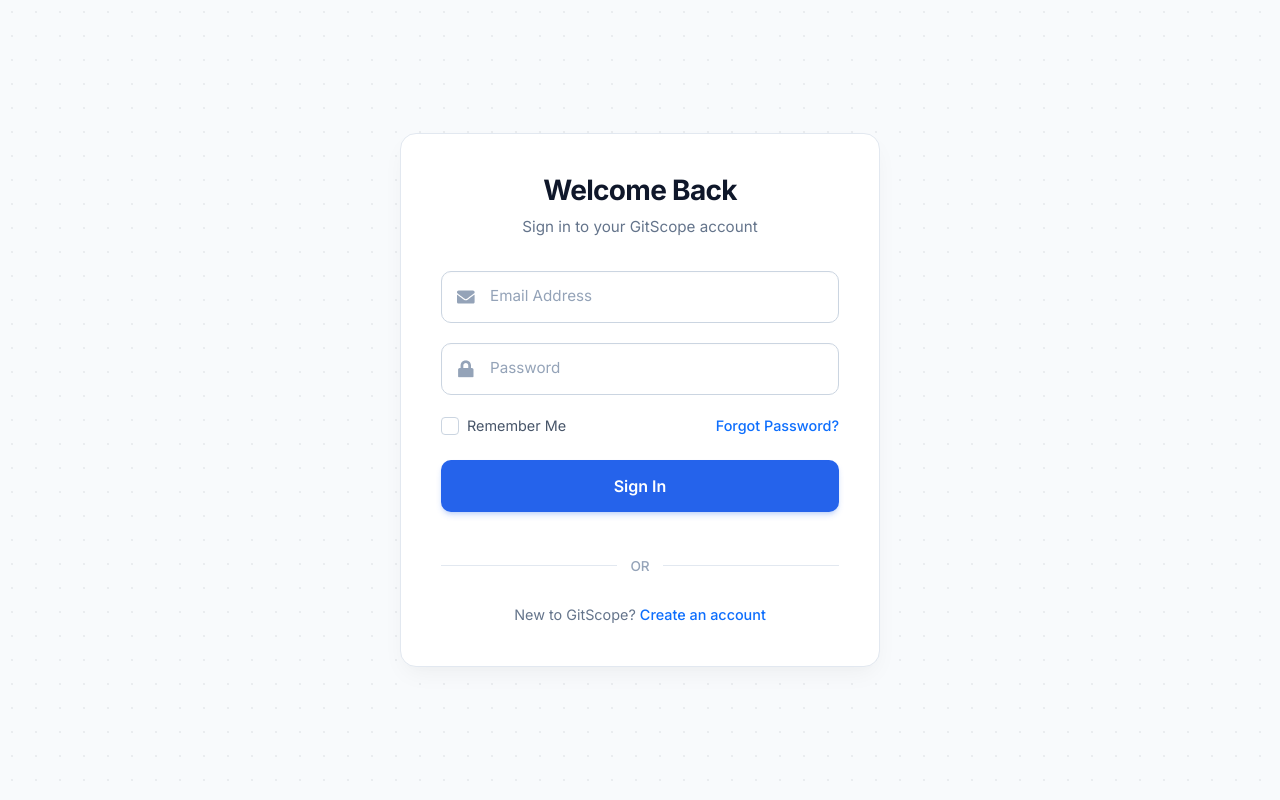
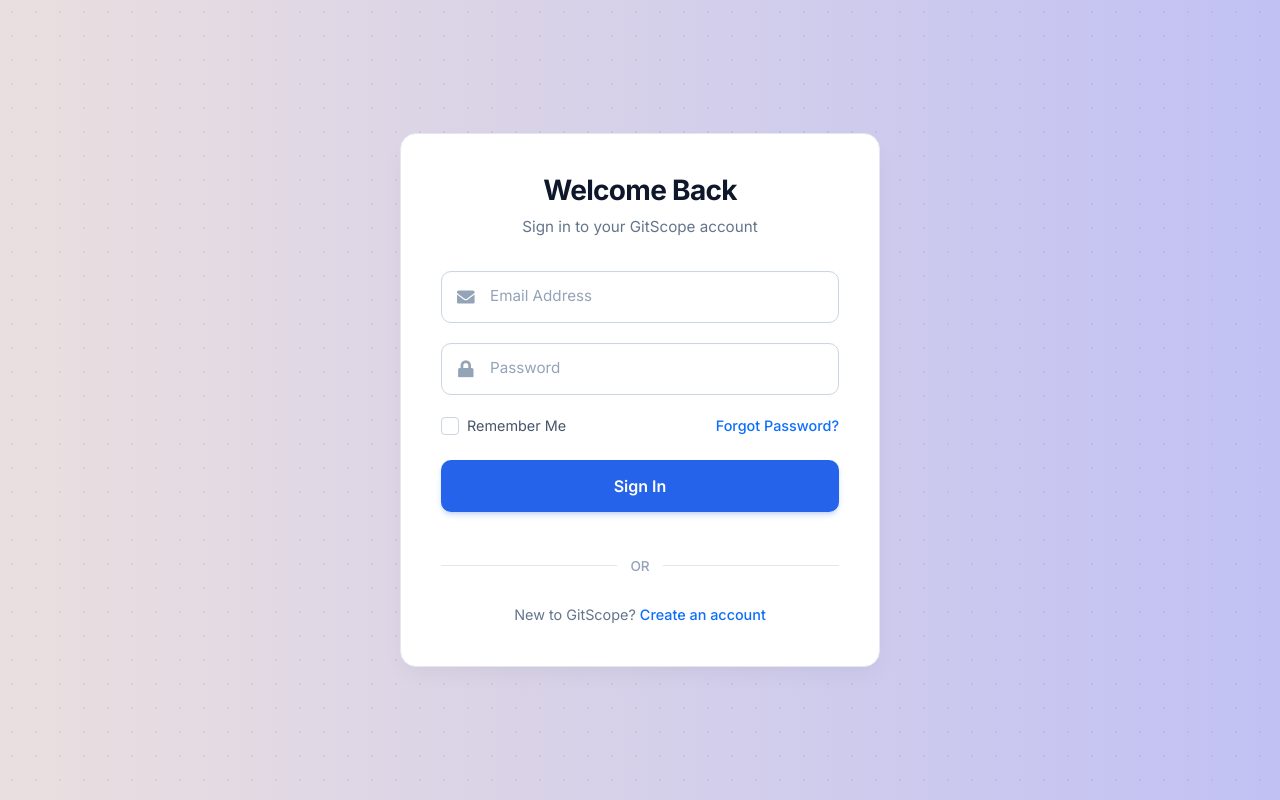
Before and after one commit to M-Kishore732006/GitScope, a React (Create React App) app in the folder client/: page /login in a window 1280 px wide. Built offline with nearby package versions, Linux system fonts and the light colour scheme.

Commit message:
Login and Signup page created

```diff
--- a/client/src/styles/auth.css
+++ b/client/src/styles/auth.css
@@ -1,11 +1,11 @@
 @import url('https://fonts.googleapis.com/css2?family=Inter:wght@400;500;600;700&display=swap');
 
 body {
-  margin: 0;
-  font-family: 'Inter', sans-serif;
-  background-color: #F8FAFC; /* Soft, clean light gray background */
-  color: #0F172A; /* Deep slate for maximum readability */
-}
+    margin: 0;
+    font-family: 'Inter', sans-serif;
+    background: linear-gradient(to right,#eadfdf, #c1c1f4);
+    color: #0F172A;
+  }
 
 /* Page Layout */
 .auth-layout {
```
